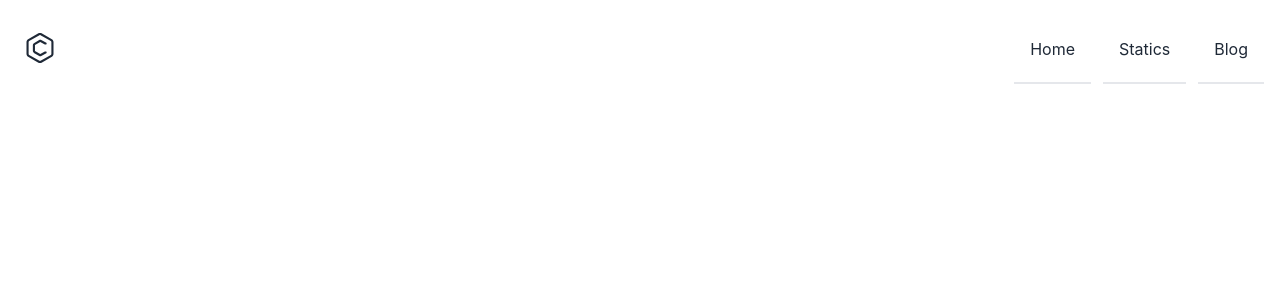
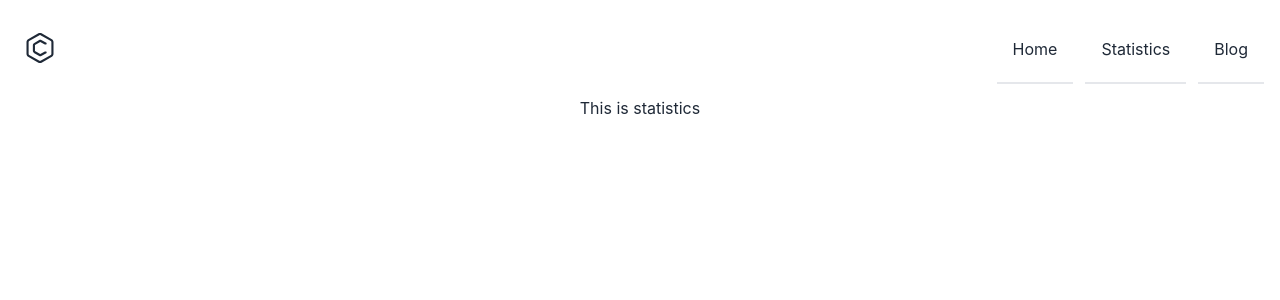
Before and after one commit to tarekrahman916/quiz-crackerz-repo, a React (Create React App) app: page /statistics in a window 1280 px wide. Shown: the top 300 px of the page. Built offline with nearby package versions, Linux system fonts and the light colour scheme.

Commit message:
set router

```diff
--- a/src/App.js
+++ b/src/App.js
@@ -1,10 +1,26 @@
+import { createBrowserRouter, RouterProvider } from "react-router-dom";
 import "./App.css";
-import Header from "./components/Header/Header";
+import Blog from "./components/Blog/Blog";
+import Home from "./components/Home/Home";
+import Statistics from "./components/Statistics/Statistics";
+import Main from "./layout/Main";
+
+const router = createBrowserRouter([
+  {
+    path: "/",
+    element: <Main></Main>,
+    children: [
+      { path: "/", element: <Home /> },
+      { path: "/statistics", element: <Statistics /> },
+      { path: "/blog", element: <Blog /> },
+    ],
+  },
+]);
 
 function App() {
   return (
     <div className="App">
-      <Header></Header>
+      <RouterProvider router={router} />
     </div>
   );
 }
--- /dev/null
+++ b/src/components/Blog/Blog.jsx
@@ -0,0 +1,7 @@
+import React from "react";
+
+const Blog = () => {
+  return <div>This is Blog</div>;
+};
+
+export default Blog;
--- a/src/components/Header/Header.jsx
+++ b/src/components/Header/Header.jsx
@@ -1,13 +1,14 @@
 import React from "react";
+import { Link } from "react-router-dom";
 
 const Header = () => {
   return (
     <div>
       <header className="p-4 dark:bg-gray-800  dark:text-gray-100">
         <div className="container flex justify-between h-16 mx-auto">
-          <a
+          <Link
             rel="noopener noreferrer"
-            href="/"
+            to="/"
             aria-label="Back to homepage"
             className="flex items-center p-2"
           >
@@ -20,34 +21,34 @@ const Header = () => {
               <path d="M27.912 7.289l-10.324-5.961c-0.455-0.268-1.002-0.425-1.588-0.425s-1.133 0.158-1.604 0.433l0.015-0.008-10.324 5.961c-0.955 0.561-1.586 1.582-1.588 2.75v11.922c0.002 1.168 0.635 2.189 1.574 2.742l0.016 0.008 10.322 5.961c0.455 0.267 1.004 0.425 1.59 0.425 0.584 0 1.131-0.158 1.602-0.433l-0.014 0.008 10.322-5.961c0.955-0.561 1.586-1.582 1.588-2.75v-11.922c-0.002-1.168-0.633-2.189-1.573-2.742zM27.383 21.961c0 0.389-0.211 0.73-0.526 0.914l-0.004 0.002-10.324 5.961c-0.152 0.088-0.334 0.142-0.53 0.142s-0.377-0.053-0.535-0.145l0.005 0.002-10.324-5.961c-0.319-0.186-0.529-0.527-0.529-0.916v-11.922c0-0.389 0.211-0.73 0.526-0.914l0.004-0.002 10.324-5.961c0.152-0.090 0.334-0.143 0.53-0.143s0.377 0.053 0.535 0.144l-0.006-0.002 10.324 5.961c0.319 0.185 0.529 0.527 0.529 0.916z"></path>
               <path d="M22.094 19.451h-0.758c-0.188 0-0.363 0.049-0.515 0.135l0.006-0.004-4.574 2.512-5.282-3.049v-6.082l5.282-3.051 4.576 2.504c0.146 0.082 0.323 0.131 0.508 0.131h0.758c0.293 0 0.529-0.239 0.529-0.531v-0.716c0-0.2-0.11-0.373-0.271-0.463l-0.004-0.002-5.078-2.777c-0.293-0.164-0.645-0.26-1.015-0.26-0.39 0-0.756 0.106-1.070 0.289l0.010-0.006-5.281 3.049c-0.636 0.375-1.056 1.055-1.059 1.834v6.082c0 0.779 0.422 1.461 1.049 1.828l0.009 0.006 5.281 3.049c0.305 0.178 0.67 0.284 1.061 0.284 0.373 0 0.723-0.098 1.027-0.265l-0.012 0.006 5.080-2.787c0.166-0.091 0.276-0.265 0.276-0.465v-0.716c0-0.293-0.238-0.529-0.529-0.529z"></path>
             </svg>
-          </a>
+          </Link>
           <ul className="items-stretch hidden space-x-3 md:flex">
             <li className="flex">
-              <a
+              <Link
                 rel="noopener noreferrer"
-                href="/"
+                to="/"
                 className="flex items-center px-4 -mb-1 border-b-2 dark:border-transparent"
               >
                 Home
-              </a>
+              </Link>
             </li>
             <li className="flex">
-              <a
+              <Link
                 rel="noopener noreferrer"
-                href="/"
+                to="/statistics"
                 className="flex items-center px-4 -mb-1 border-b-2 dark:border-transparent"
               >
-                Statics
-              </a>
+                Statistics
+              </Link>
             </li>
             <li className="flex">
-              <a
+              <Link
                 rel="noopener noreferrer"
-                href="/"
+                to="/blog"
                 className="flex items-center px-4 -mb-1 border-b-2 dark:border-transparent dark:text-violet-400 dark:border-violet-400"
               >
                 Blog
-              </a>
+              </Link>
             </li>
           </ul>
           <button className="flex justify-end p-4 md:hidden">
--- /dev/null
+++ b/src/components/Home/Home.jsx
@@ -0,0 +1,11 @@
+import React from "react";
+
+const Home = () => {
+  return (
+    <div>
+      <h2>This is Home</h2>
+    </div>
+  );
+};
+
+export default Home;
--- /dev/null
+++ b/src/components/Statistics/Statistics.jsx
@@ -0,0 +1,11 @@
+import React from "react";
+
+const Statistics = () => {
+  return (
+    <div>
+      <h2>This is statistics</h2>
+    </div>
+  );
+};
+
+export default Statistics;
--- /dev/null
+++ b/src/layout/Main.js
@@ -0,0 +1,14 @@
+import React from "react";
+import { Outlet } from "react-router-dom";
+import Header from "../components/Header/Header";
+
+const Main = () => {
+  return (
+    <div>
+      <Header></Header>
+      <Outlet></Outlet>
+    </div>
+  );
+};
+
+export default Main;
```
